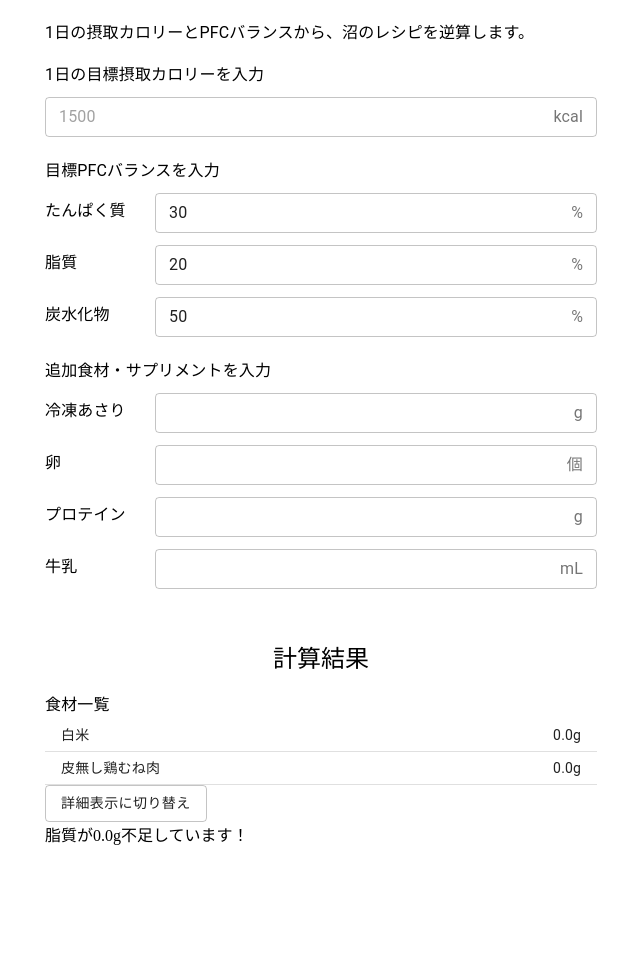
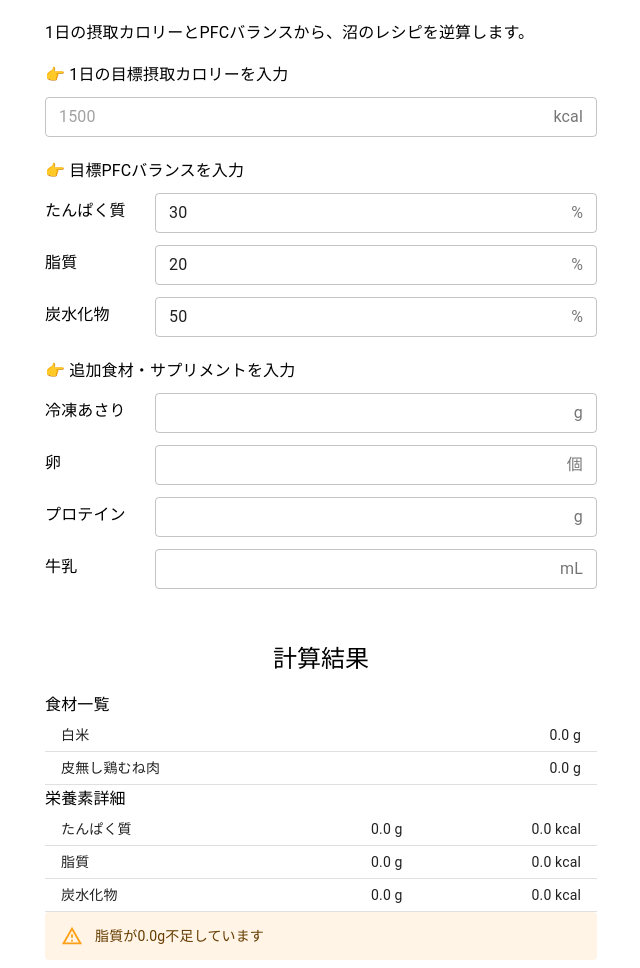
Before and after one commit to uhey22e/numa-calculator, a Gatsby site: page / in a window 1280 px wide. Shown: the part 69-1037 px from the top of the page, without its empty margins (319-959 px from the left). Before the commit the page ends 923 px from the top, so only its background shows below. Built offline with nearby package versions, Linux system fonts and the light colour scheme; Gatsby itself is replaced by a stand-in of ours.

Commit message:
NutrientsDetailを追加

```diff
--- a/src/components/CalcurationResult.tsx
+++ b/src/components/CalcurationResult.tsx
@@ -3,7 +3,6 @@ import Table from "@material-ui/core/Table";
 import TableBody from "@material-ui/core/TableBody";
 import TableCell from "@material-ui/core/TableCell";
 import TableRow from "@material-ui/core/TableRow";
-import Button from "@material-ui/core/Button";
 import Ingredient from "../ingredient";
 
 type Props = {
@@ -26,10 +25,10 @@ export default function CalcurationResult(props: Props) {
     if (isDetailView) {
       return (
         <>
-          <TableCell align="right">{row.netKCal.toFixed(1)}kcal</TableCell>
-          <TableCell align="right">{row.proteinGram.toFixed(1)}g</TableCell>
-          <TableCell align="right">{row.fatGram.toFixed(1)}g</TableCell>
-          <TableCell align="right">{row.carbsGram.toFixed(1)}g</TableCell>
+          <TableCell align="right">{row.netKCal.toFixed(1)} kcal</TableCell>
+          <TableCell align="right">{row.proteinGram.toFixed(1)} g</TableCell>
+          <TableCell align="right">{row.fatGram.toFixed(1)} g</TableCell>
+          <TableCell align="right">{row.carbsGram.toFixed(1)} g</TableCell>
         </>
       );
     }
@@ -37,9 +36,9 @@ export default function CalcurationResult(props: Props) {
 
   const printQuantity = (food: Ingredient) => {
     if (food.unitName !== "g") {
-      return `${food.quantity}${food.unitName} (${food.netGram.toFixed(1)}g)`;
+      return `${food.quantity} ${food.unitName} (${food.netGram.toFixed(1)} g)`;
     }
-    return `${food.netGram.toFixed(1)}g`;
+    return `${food.netGram.toFixed(1)} g`;
   };
 
   return (
@@ -54,9 +53,6 @@ export default function CalcurationResult(props: Props) {
           ))}
         </TableBody>
       </Table>
-      <Button variant="outlined" onClick={() => setIsDetailView(!isDetailView)}>
-        {isDetailView ? "簡易表示に切り替え" : "詳細表示に切り替え"}
-      </Button>
     </>
   );
 }
--- /dev/null
+++ b/src/components/NutrientsDetail.tsx
@@ -0,0 +1,47 @@
+import React from "react";
+import Table from "@material-ui/core/Table";
+import TableBody from "@material-ui/core/TableBody";
+import TableCell from "@material-ui/core/TableCell";
+import TableRow from "@material-ui/core/TableRow";
+import Ingredient from "../ingredient";
+
+type Props = {
+  ingredients: Ingredient[];
+};
+
+export default function NutrientsDetail(props: Props) {
+  const row = (name: string, gram: number, kcal: number) => {
+    return (
+      <TableRow>
+        <TableCell align="left">{name}</TableCell>
+        <TableCell align="right">{gram.toFixed(1)} g</TableCell>
+        <TableCell align="right">{kcal.toFixed(1)} kcal</TableCell>
+      </TableRow>
+    );
+  };
+  const proteinRow = row(
+    "たんぱく質",
+    Ingredient.totalProteinGram(props.ingredients),
+    Ingredient.totalProteinKcal(props.ingredients)
+  );
+  const fatRow = row(
+    "脂質",
+    Ingredient.totalFatGram(props.ingredients),
+    Ingredient.totalFatKcal(props.ingredients)
+  );
+  const carbsRow = row(
+    "炭水化物",
+    Ingredient.totalCarbsGram(props.ingredients),
+    Ingredient.totalCarbsKcal(props.ingredients)
+  );
+
+  return (
+    <Table size="small">
+      <TableBody>
+        {proteinRow}
+        {fatRow}
+        {carbsRow}
+      </TableBody>
+    </Table>
+  );
+}
--- a/src/ingredient.ts
+++ b/src/ingredient.ts
@@ -62,6 +62,24 @@ export default class Ingredient {
     return (this.netGram / this.nutrients.unitGram) * this.nutrients.carbs;
   }
 
+  public get proteinKcal(): number {
+    return 4 * this.proteinGram;
+  }
+
+  public get fatKcal(): number {
+    return 4 * this.fatGram;
+  }
+
+  public get carbsKcal(): number {
+    return 4 * this.carbsKcal;
+  }
+
+  /**
+   * Returns ingredient that meet the target carbs grams.
+   * @param foodKey Key of food
+   * @param name Name of food
+   * @param carbsGram Target carbs gram
+   */
   static fromTargetCarbs(
     foodKey: keyof typeof foodsData,
     name: string,
@@ -72,6 +90,12 @@ export default class Ingredient {
     return new Ingredient(foodKey, name, netGram);
   }
 
+  /**
+   * Returns ingredient that meet the target protein grams.
+   * @param foodKey Key of food
+   * @param name Name of food
+   * @param proteinGram Target protein gram
+   */
   static fromTargetProtein(
     foodKey: keyof typeof foodsData,
     name: string,
@@ -82,21 +106,67 @@ export default class Ingredient {
     return new Ingredient(foodKey, name, netGram);
   }
 
+  /**
+   * Sum up calories of ingredients
+   * @param ingredients List of ingredient
+   */
   static totalKCal(ingredients: Ingredient[]): number {
     return ingredients.reduce<number>((acc, cur: Ingredient) => {
       return acc + cur.netKCal;
     }, 0);
   }
 
+  /**
+   * Sum up protein grams of ingredients
+   * @param ingredients List of ingredient
+   */
+  static totalProteinGram(ingredients: Ingredient[]): number {
+    return ingredients.reduce<number>((acc, cur: Ingredient) => {
+      return acc + cur.proteinGram;
+    }, 0);
+  }
+
+  /**
+   * Sum up carbs grams of ingredients
+   * @param ingredients List of ingredient
+   */
   static totalCarbsGram(ingredients: Ingredient[]): number {
     return ingredients.reduce<number>((acc, cur: Ingredient) => {
       return acc + cur.carbsGram;
     }, 0);
   }
 
+  /**
+   * Sum up fat grams of ingredients
+   * @param ingredients List of ingredient
+   */
   static totalFatGram(ingredients: Ingredient[]): number {
     return ingredients.reduce<number>((acc, cur: Ingredient) => {
       return acc + cur.fatGram;
     }, 0);
   }
+
+  /**
+   * Sum up protein calories of ingredients
+   * @param ingredients List of ingredient
+   */
+  static totalProteinKcal(ingredients: Ingredient[]): number {
+    return 4 * this.totalProteinGram(ingredients);
+  }
+
+  /**
+   * Sum up fat calories of ingredients
+   * @param ingredients List of ingredient
+   */
+  static totalFatKcal(ingredients: Ingredient[]): number {
+    return 9 * this.totalFatGram(ingredients);
+  }
+
+  /**
+   * Sum up carbs calories of ingredients
+   * @param ingredients List of ingredient
+   */
+  static totalCarbsKcal(ingredients: Ingredient[]): number {
+    return 4 * this.totalCarbsGram(ingredients);
+  }
 }
--- a/src/pages/index.tsx
+++ b/src/pages/index.tsx
@@ -1,11 +1,13 @@
 import React from "react";
+import Alert from "@material-ui/lab/Alert";
+import { Container, Box, Typography } from "@material-ui/core";
 import AdditionalFoodInput from "../components/AdditionalFoodInput";
 import TargetCalorieInput from "../components/TargetCalorieInput";
 import PFCBalanceInput from "../components/PFCBalanceInput";
 import CalcurationResult from "../components/CalcurationResult";
+import NutrientsDetail from "../components/NutrientsDetail";
 import Ingredient from "../ingredient";
 import { PFCBalance } from "../types";
-import { Container, Box, Typography } from "@material-ui/core";
 
 type Props = {};
 
@@ -81,6 +83,9 @@ export default function App(props: Props) {
 
       <Box component="div" marginBottom={2}>
         <Typography variant="subtitle1" component="h3">
+          <span role="img" aria-label="">
+            👉
+          </span>{" "}
           1日の目標摂取カロリーを入力
         </Typography>
         <TargetCalorieInput onChange={setTargetCalorie} />
@@ -93,6 +98,9 @@ export default function App(props: Props) {
 
       <Box component="div" marginBottom={2}>
         <Typography variant="subtitle1" component="h3">
+          <span role="img" aria-label="">
+            👉
+          </span>{" "}
           目標PFCバランスを入力
         </Typography>
         <PFCBalanceInput onChange={setPFCBalance} />
@@ -100,6 +108,9 @@ export default function App(props: Props) {
 
       <div>
         <Typography variant="subtitle1" component="h3">
+          <span role="img" aria-label="">
+            👉
+          </span>{" "}
           追加食材・サプリメントを入力
         </Typography>
 
@@ -152,7 +163,17 @@ export default function App(props: Props) {
           ingredients={[rice, chicken, ...validAdditionalFoods]}
         />
 
-        <div>脂質が{remainingFat.toFixed(1)}g不足しています！</div>
+        <Typography variant="subtitle1" component="h3">
+          栄養素詳細
+        </Typography>
+
+        <NutrientsDetail
+          ingredients={[rice, chicken, ...validAdditionalFoods]}
+        />
+
+        <Alert severity="warning">
+          脂質が{remainingFat.toFixed(1)}g不足しています
+        </Alert>
       </div>
     </Container>
   );
```
Also changed, not shown: src/ingredient.test.ts (+0 -6 lines), stories/NutrientsDetail.stories.tsx (added, +19 -0 lines), logo_numa.png (added).
